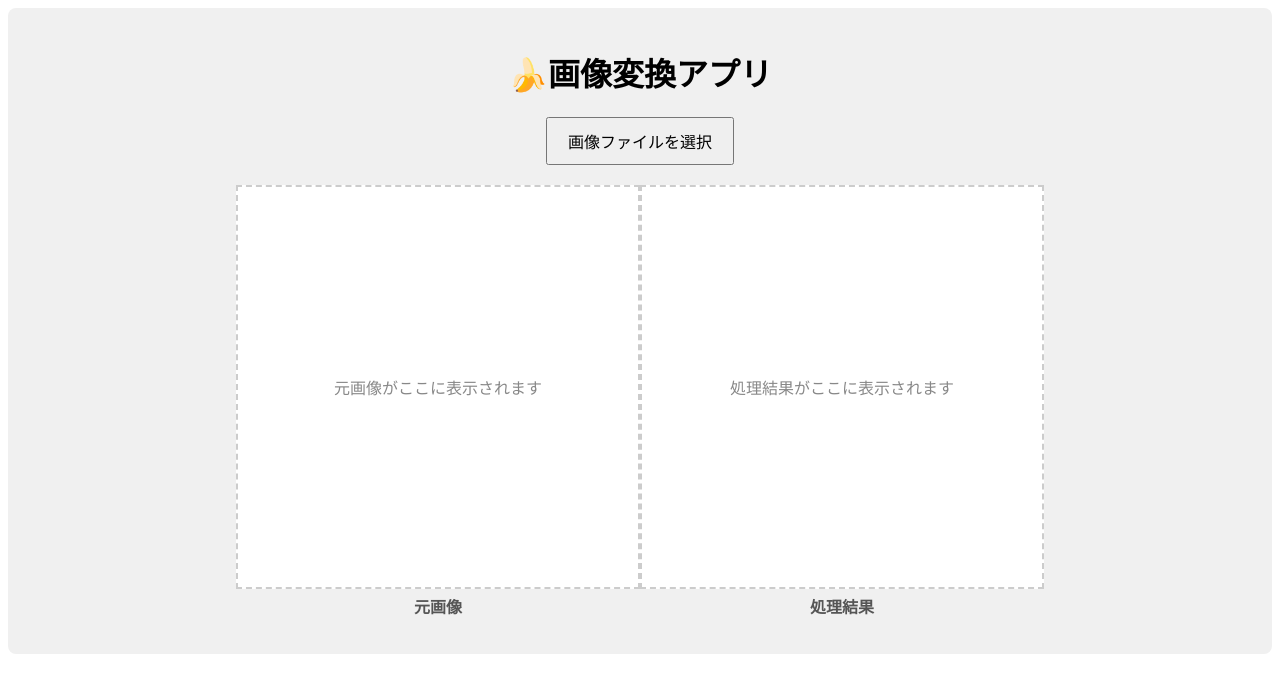
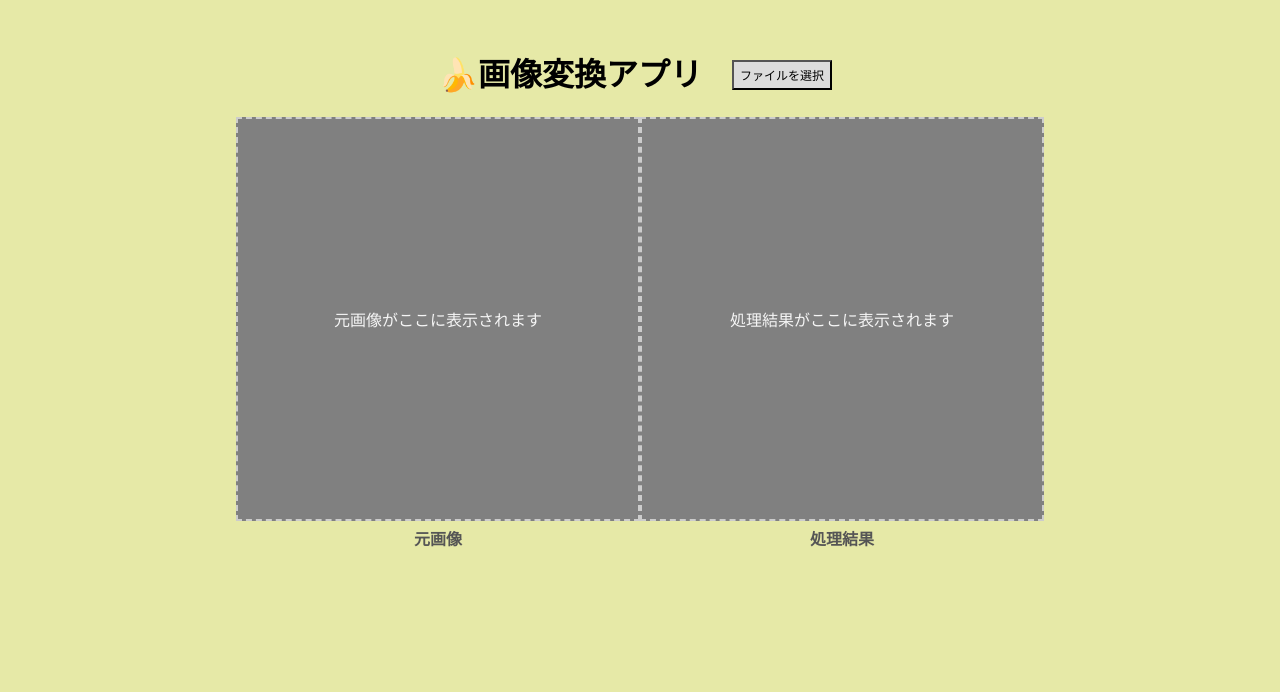
Before and after one commit to ryoyamamura-2025/dev-uwp-scannerapp, a plain HTML site: page app/static/index.html in a window 1280 px wide. Drawn offline with Linux system fonts and the light colour scheme.

Commit message:
feat: 見た目を変更

```diff
--- a/app/static/index.html
+++ b/app/static/index.html
@@ -4,27 +4,26 @@
     <title>スキャンプレビュー</title>
     <style>
         /* 簡単なスタイルを追加 */
-        body { font-family: sans-serif; }
-        .container { background-color: #f0f0f0; padding: 20px; border-radius: 8px; }
+        body { font-family: sans-serif; background-color: #e6e9a7;}
+        .container { background-color: #e6e9a7; padding: 20px;}
         .preview-wrapper { display: flex; justify-content: center; align-items: flex-start; gap: 0px; margin-top: 0px; }
-        .preview-box { border: 2px dashed #ccc; width: 400px; height: 400px; display: flex; align-items: center; justify-content: center; background-color: #ffffff; position: relative; }
+        .preview-box { border: 2px dashed #ccc; width: 400px; height: 400px; display: flex; align-items: center; justify-content: center; background-color: gray; position: relative; }
         .preview-box img { max-width: 100%; max-height: 100%; display: none; }
-        .preview-box span { color: #888; }
-        .upload-section { text-align: center; margin-bottom: 20px; }
-        .upload-btn { padding: 10px 20px; font-size: 16px; cursor: pointer; }
+        .preview-box span { color: whitesmoke; }
+        .upload-section { display: flex; justify-content: center; align-items: center; gap: 20px; }
+        .upload-btn {height: 30px; padding: auto; margin: 15px 10px 10px 10px; font-size: 12px; cursor: pointer; background-color: gainsboro; }
         .preview-title { text-align: center; font-weight: bold; margin-top: 5px; color: #555;}
     </style>
 </head>
 <body>
 
 <div class="container">
-    <h1 style="text-align: center;">🍌画像変換アプリ</h1>
-
     <div class="upload-section">
+        <h1 style="text-align: center;">🍌画像変換アプリ</h1>
+        <button onclick="document.getElementById('image-upload-input').click()" class="upload-btn">
+            ファイルを選択
+        </button>
         <input type="file" id="image-upload-input" accept="image/*" style="display: none;">
-        <button onclick="document.getElementById('image-upload-input').click()" class="upload-btn">
-            画像ファイルを選択
-        </button>
     </div>
     <div class="preview-wrapper">
         <div>
```
